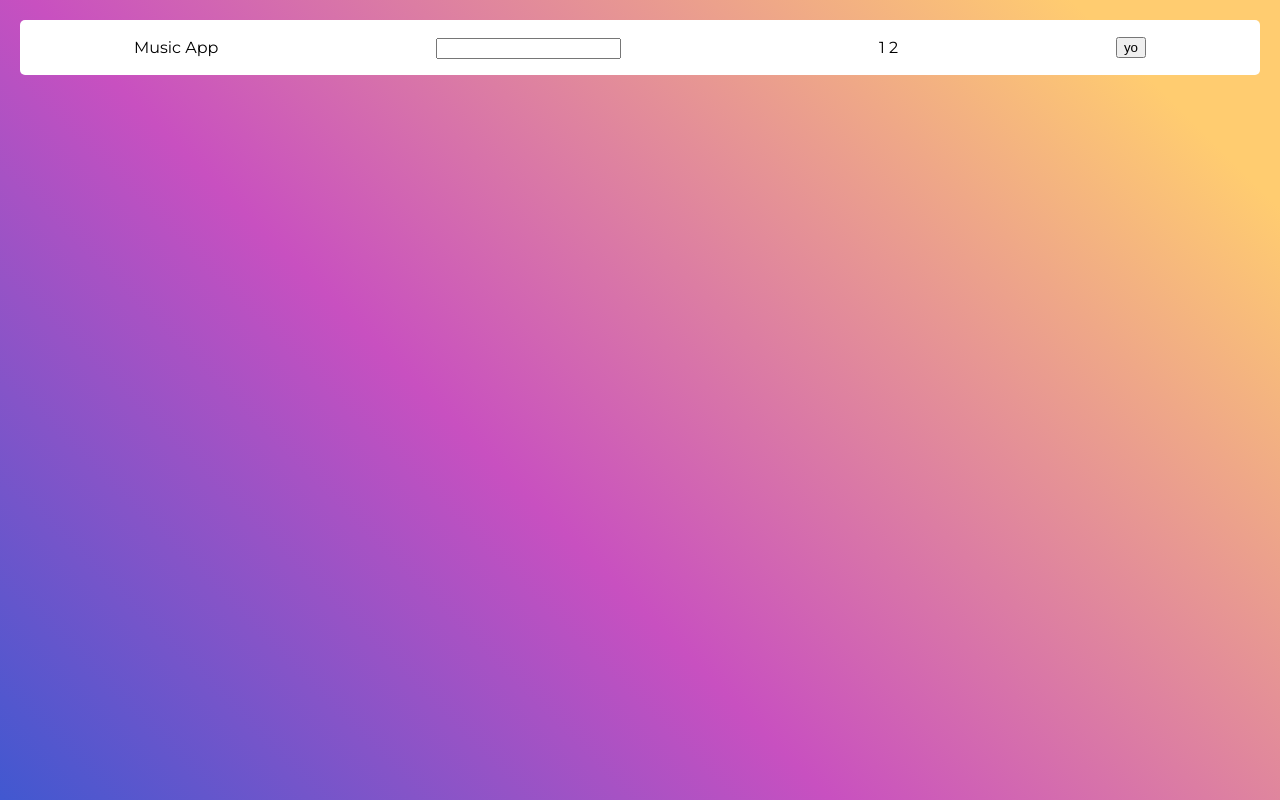
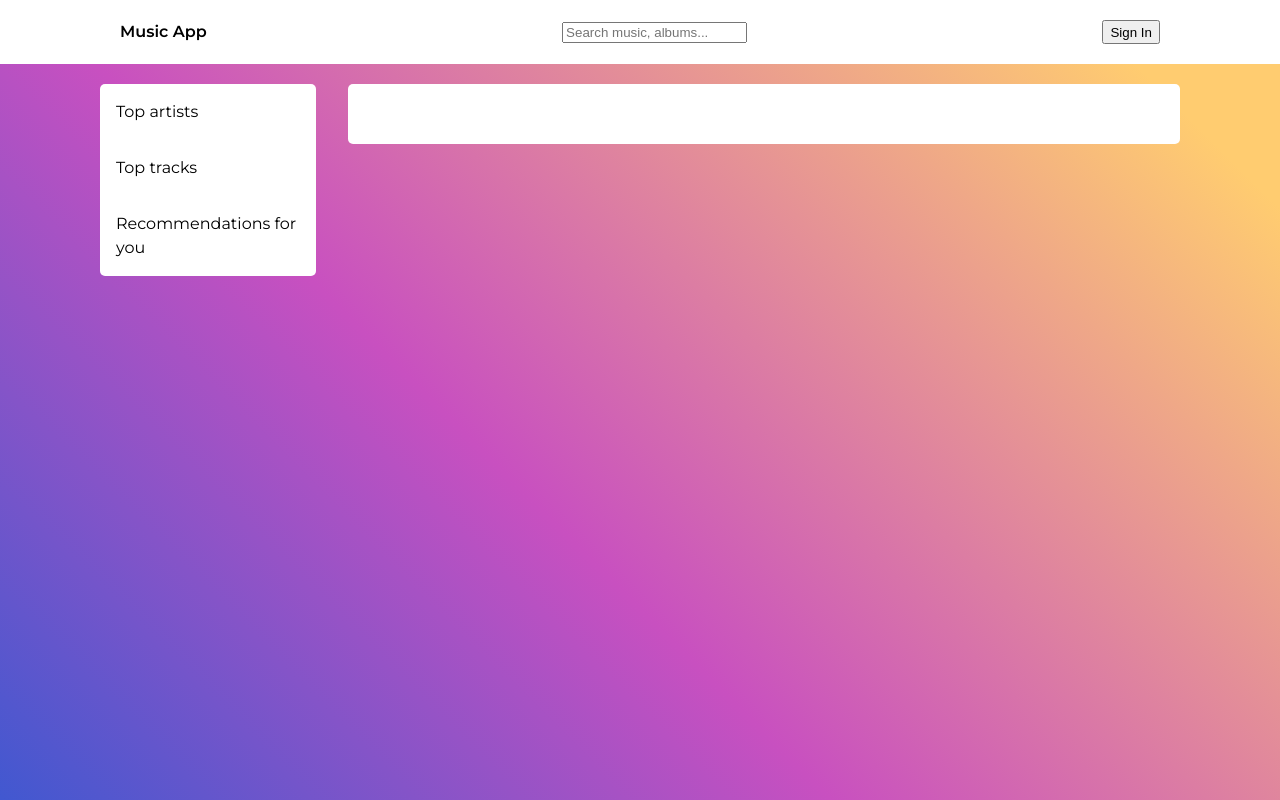
Before and after one commit to Vixroff/social-music-app, a Django app: template app/templates/base.html in a window 1280 px wide. Run offline with Django 4.2, Linux system fonts and the light colour scheme; the template is opened without the code that fills it, so the values that code supplies are empty.

Commit message:
Created base template

```diff
--- a/app/static/css/style.css
+++ b/app/static/css/style.css
@@ -6,27 +6,62 @@
 
 body{
     background: linear-gradient(45deg, #4158d0 0%, #c850c0 40%, #ffcc70 90%);
-    font: 16px/24px 'Montserrat';
+    font: 400 16px/24px 'Montserrat';
     width: 100vw;
     height: 100vh;
     margin: 0;
-    padding: 20px;
+}
 
+section{
+    margin-bottom: 20px;
+}
+
+a{
+    text-decoration: none;
+    color: #000;
+}
+
+ul{
+    margin: 0;
+    padding: 0;
+    list-style-type: none;
 }
 
 .navbar{
     display: flex;
-    padding: 5px;
+    justify-content: space-between;
     width: 100%;
-    height: 55px;
+    background: #fff;
+    padding: 20px 120px;
+}
+
+.navbar a{
+    font-weight: 800;
+}
+
+.main{
+    display: flex;
+    justify-content: space-between;
+    padding: 0px 100px;
+}
+
+.sidebar{
+    width: 20%;
     background: #fff;
     border-radius: 5px;
 }
 
-.navbar *{
-    margin: auto;
+.sidebar ul>a{
+    display: block;
+    padding: 1rem;
+    border: 1px;
+    border-color: bisque;
 }
 
-.navbar ul li{
-    display: inline-block;
+.content{
+    width: 77%;
+    height: 60px;
+    background: #fff;
+    border-radius: 5px;
+    padding: 1rem;
 }
--- a/app/templates/base.html
+++ b/app/templates/base.html
@@ -8,8 +8,25 @@
     <title>Document</title>
     <link rel="stylesheet" href="{% static 'css/style.css' %}">
 <body>
-    {% include "header.html" %}
-    {% block content %}
-    {% endblock %}
+    <section class="navbar">
+        <a href="/">Music App</a>
+        <form>
+            <input type="text" placeholder="Search music, albums...">
+        </form>
+        <button class="nav-button" >Sign In</button>
+    </section>
+    <section class="main">
+        <div class="sidebar">
+            <ul>
+                <a>Top artists</a>
+                <a>Top tracks</a>
+                <a>Recommendations for you</a>
+            </ul>
+        </div>
+        <div class="content">
+            {% block content%}
+            {% endblock %}
+        </div>
+    </section>
 </body>
 </html>
--- a/app/templates/header.html
+++ /dev/null
@@ -1,11 +0,0 @@
-<section class="navbar">
-    <a>Music App</a>
-    <form>
-        <input type="text">
-    </form>
-    <ul>
-        <li>1</li>
-        <li>2</li>
-    </ul>
-    <button>yo</button>
-</section>
--- a/app/templates/index.html
+++ b/app/templates/index.html
@@ -1,7 +1,7 @@
 {% extends "base.html" %}
 
 {% block content %}
-<div class="container">
+<div>
     {{ content }}
 </div>
 
```
